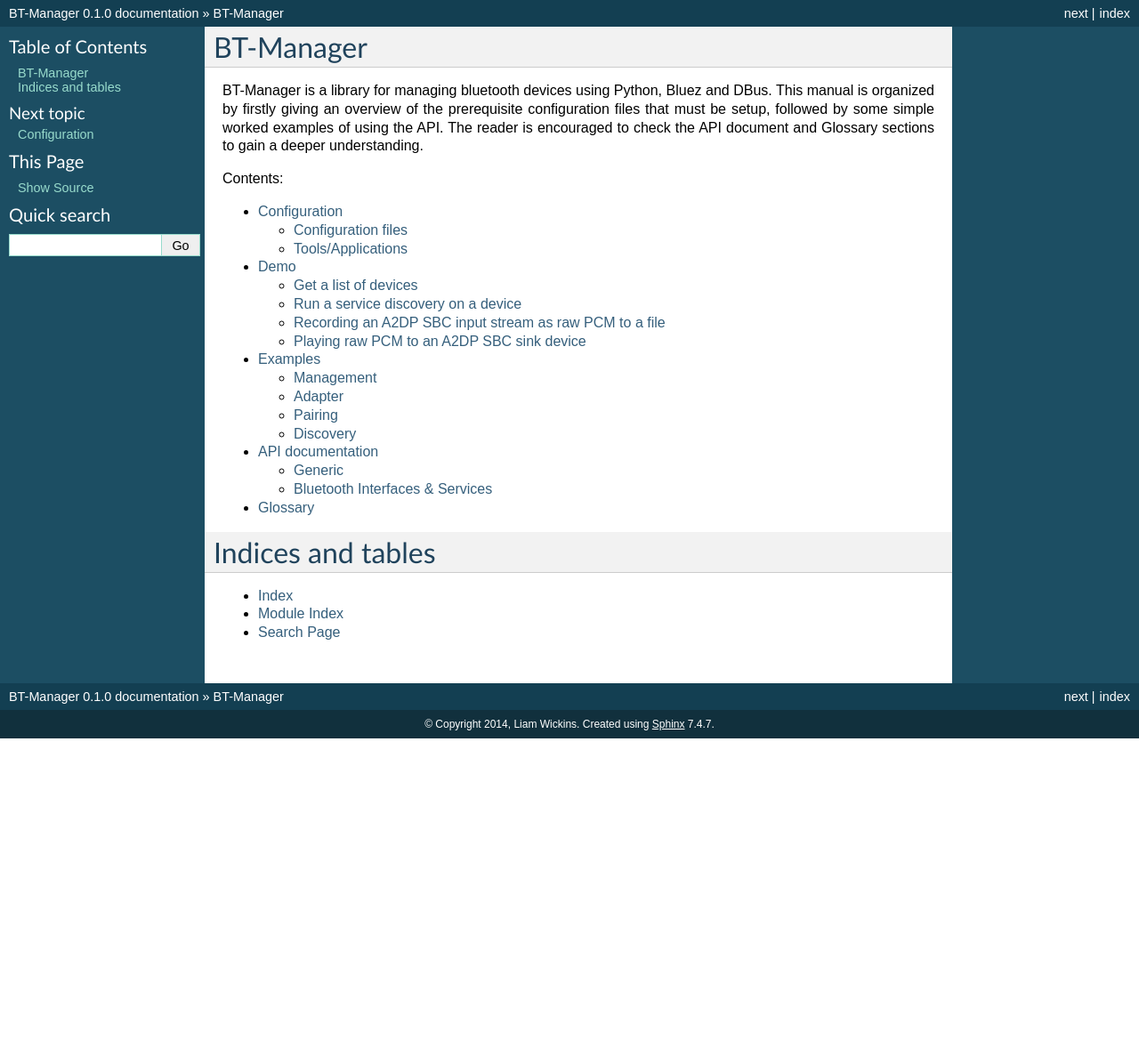
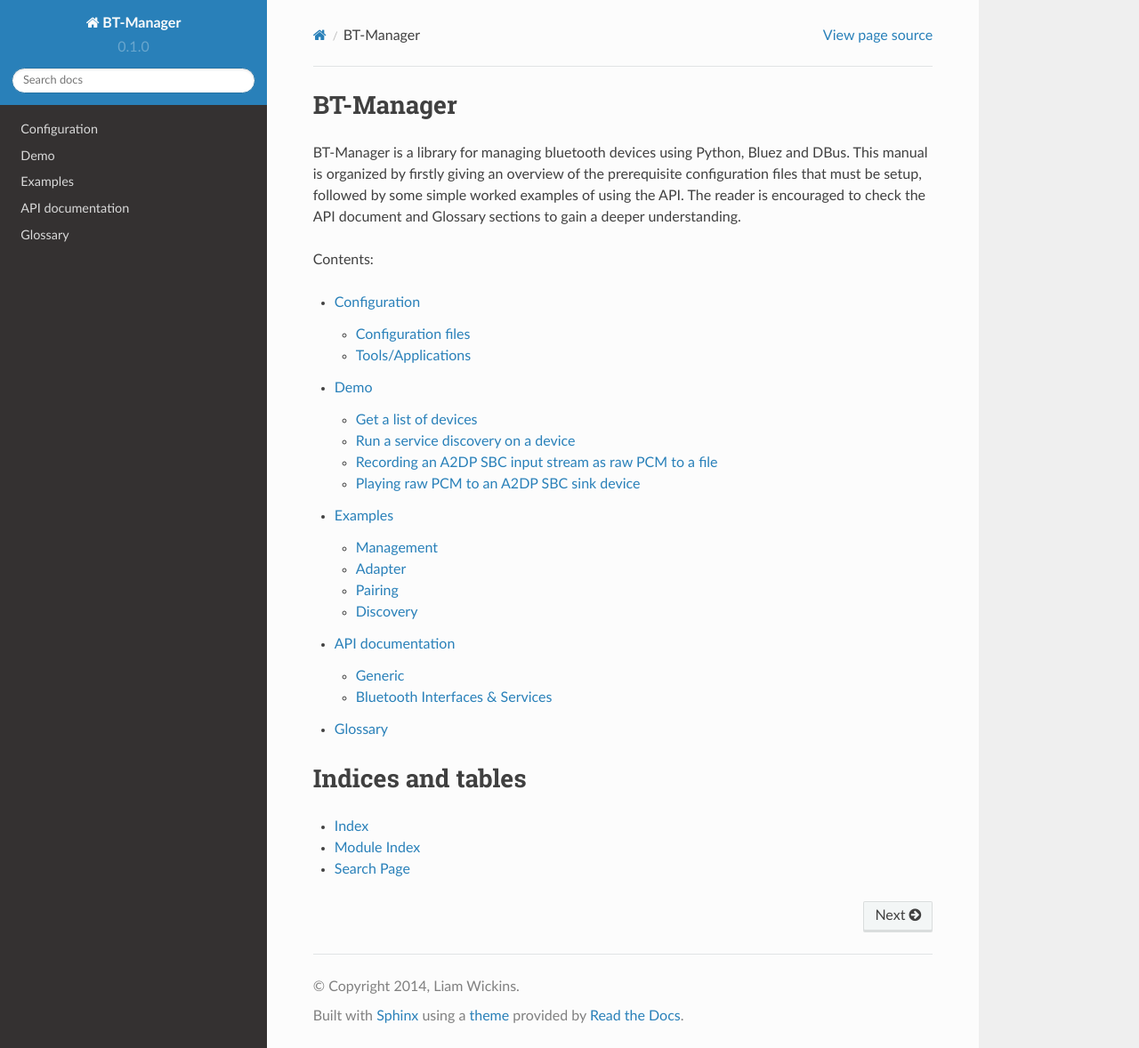
Before and after one commit to liamw9534/bt-manager, a Sphinx documentation site: the page built from doc/index.rst, in a window 1280 px wide and 1178 px high. Shown: the whole window at 89% size. Built offline with Sphinx 7.4.7 and the Read the Docs theme 2.0.0, drawn with Linux system fonts in a browser that asks for light colours.

Commit message:
New doc template.  Release preparations.

```diff
--- a/README.rst
+++ b/README.rst
@@ -47,8 +47,8 @@
 Changelog
 =========
 
-v0.1.0 (UNRELEASED)
-----------------------------------------
+v0.1.0
+------
 
 Initial release supporting Bluez 4.x dbus API with following interfaces:
 
--- a/doc/conf.py
+++ b/doc/conf.py
@@ -14,6 +14,7 @@
 
 import sys
 import os
+import sphinx_rtd_theme
 
 # If extensions (or modules to document with autodoc) are in another directory,
 # add these directories to sys.path here. If the directory is relative to the
@@ -96,7 +97,7 @@
 
 # The theme to use for HTML and HTML Help pages.  See the documentation for
 # a list of builtin themes.
-html_theme = 'default'
+html_theme = 'sphinx_rtd_theme'
 
 # Theme options are theme-specific and customize the look and feel of a theme
 # further.  For a list of options available for each theme, see the
@@ -104,7 +105,7 @@
 # html_theme_options = {}
 
 # Add any paths that contain custom themes here, relative to this directory.
-# html_theme_path = []
+html_theme_path = [sphinx_rtd_theme.get_html_theme_path()]
 
 # The name for this set of Sphinx documents.  If None, it defaults to
 # "<project> v<release> documentation".
```
